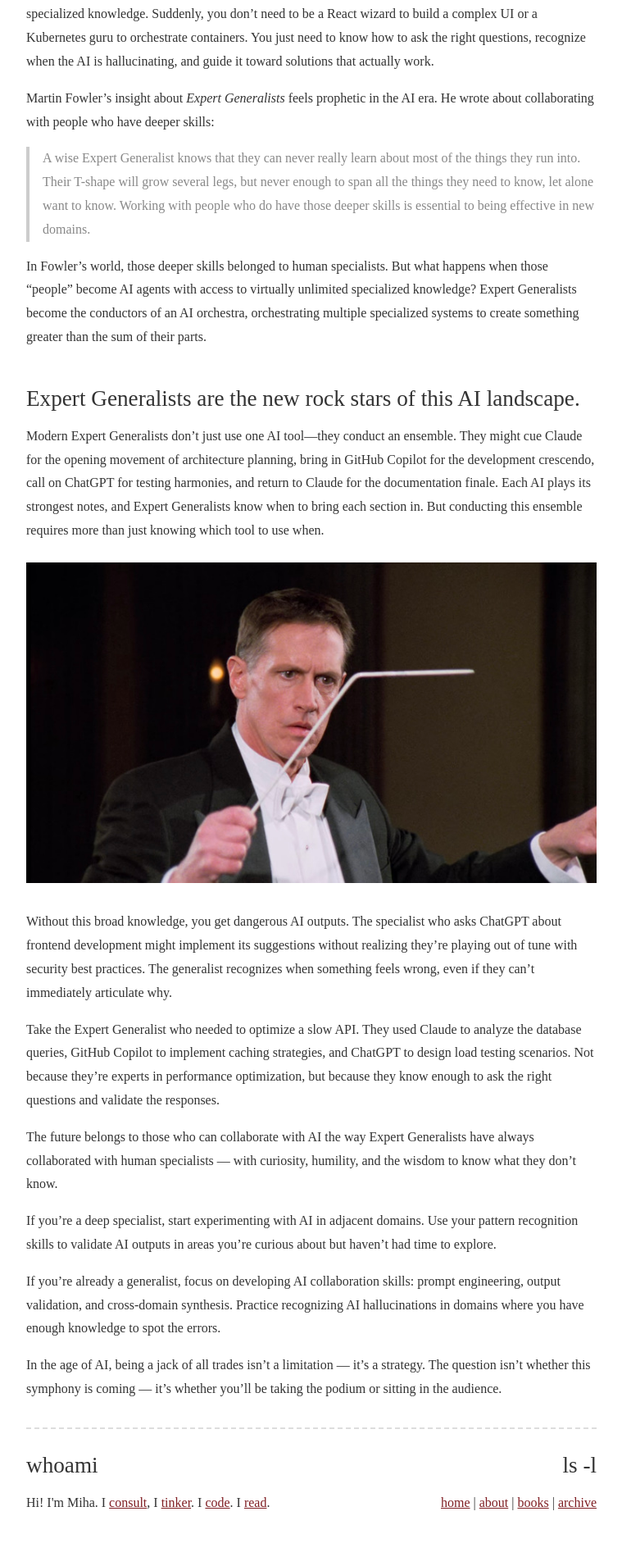
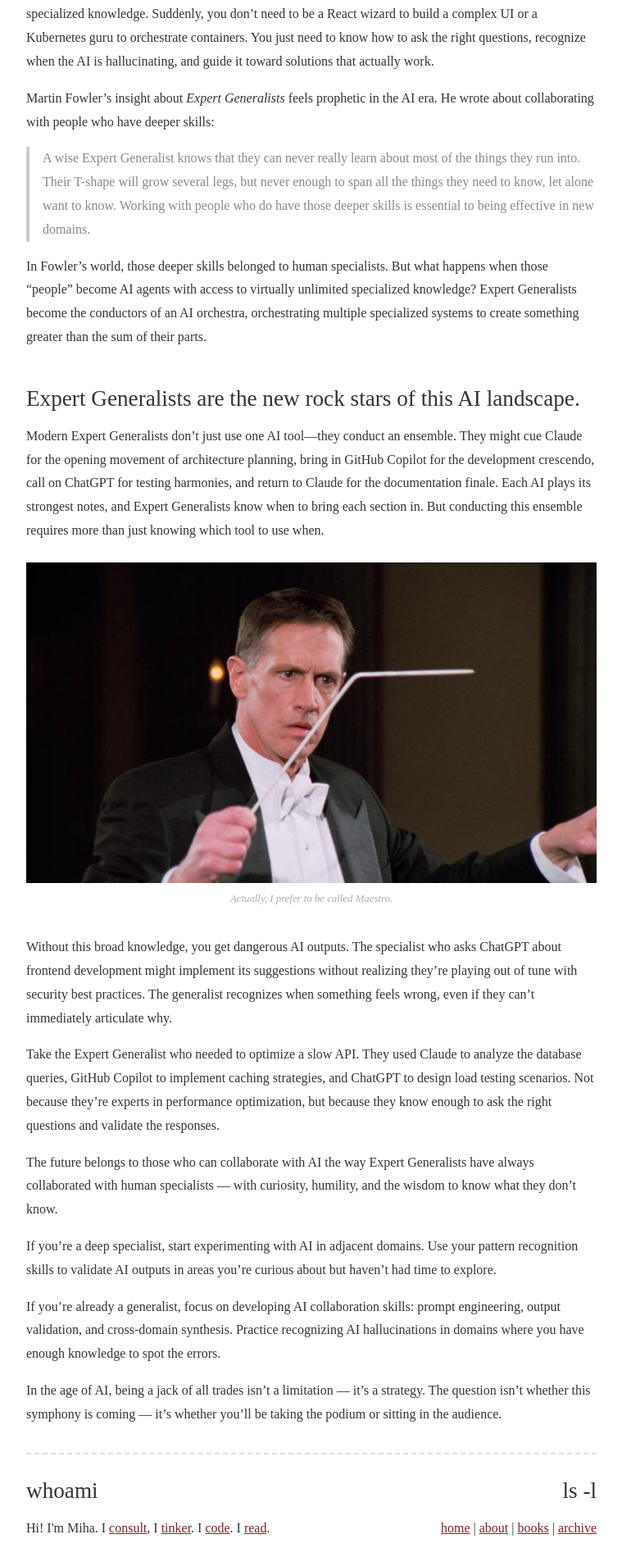
Before and after one commit to mihahribar/mihahribar.github.io, a Jekyll site: the page built from _posts/2025-08-17-jack-of-all-trades-master-of-none-conductor-of-many.md, in a window 1280 px wide. Shown: the part 683-2593 px from the top of the page at 82% size, without its empty margins (260-1019 px from the left). Built offline with Jekyll 4.4.1, drawn with Linux system fonts in a browser that asks for light colours; before the commit the page ends 2563 px from its top, so only the background shows below that.

Commit message:
added image captions

```diff
--- a/_posts/2025-08-17-jack-of-all-trades-master-of-none-conductor-of-many.md
+++ b/_posts/2025-08-17-jack-of-all-trades-master-of-none-conductor-of-many.md
@@ -25,7 +25,7 @@
 
 Modern Expert Generalists don't just use one AI tool—they conduct an ensemble. They might cue Claude for the opening movement of architecture planning, bring in GitHub Copilot for the development crescendo, call on ChatGPT for testing harmonies, and return to Claude for the documentation finale. Each AI plays its strongest notes, and Expert Generalists know when to bring each section in. But conducting this ensemble requires more than just knowing which tool to use when.
 
-![The Maestro - Seinfeld](/images/maestro.jpg)
+![Actually, I prefer to be called Maestro.](/images/maestro.jpg)
 
 Without this broad knowledge, you get dangerous AI outputs. The specialist who asks ChatGPT about frontend development might implement its suggestions without realizing they're playing out of tune with security best practices. The generalist recognizes when something feels wrong, even if they can't immediately articulate why.
 
--- a/css/default.css
+++ b/css/default.css
@@ -261,6 +261,16 @@
 }
 article img {
   max-width: 100%;
+}
+.image-caption {
+  display: block;
+  margin: -1em 0 1em 0;
+  padding: 0.5em;
+  font-size: 0.8em;
+  color: #aaa;
+  font-style: italic;
+  text-align: center;
+  line-height: 1.4em;
 }
 article > p {
   padding-bottom: 1em;
```
Also changed, not shown: _layouts/default.html (+14 -0 lines), less/default.less (+22 -11 lines).
